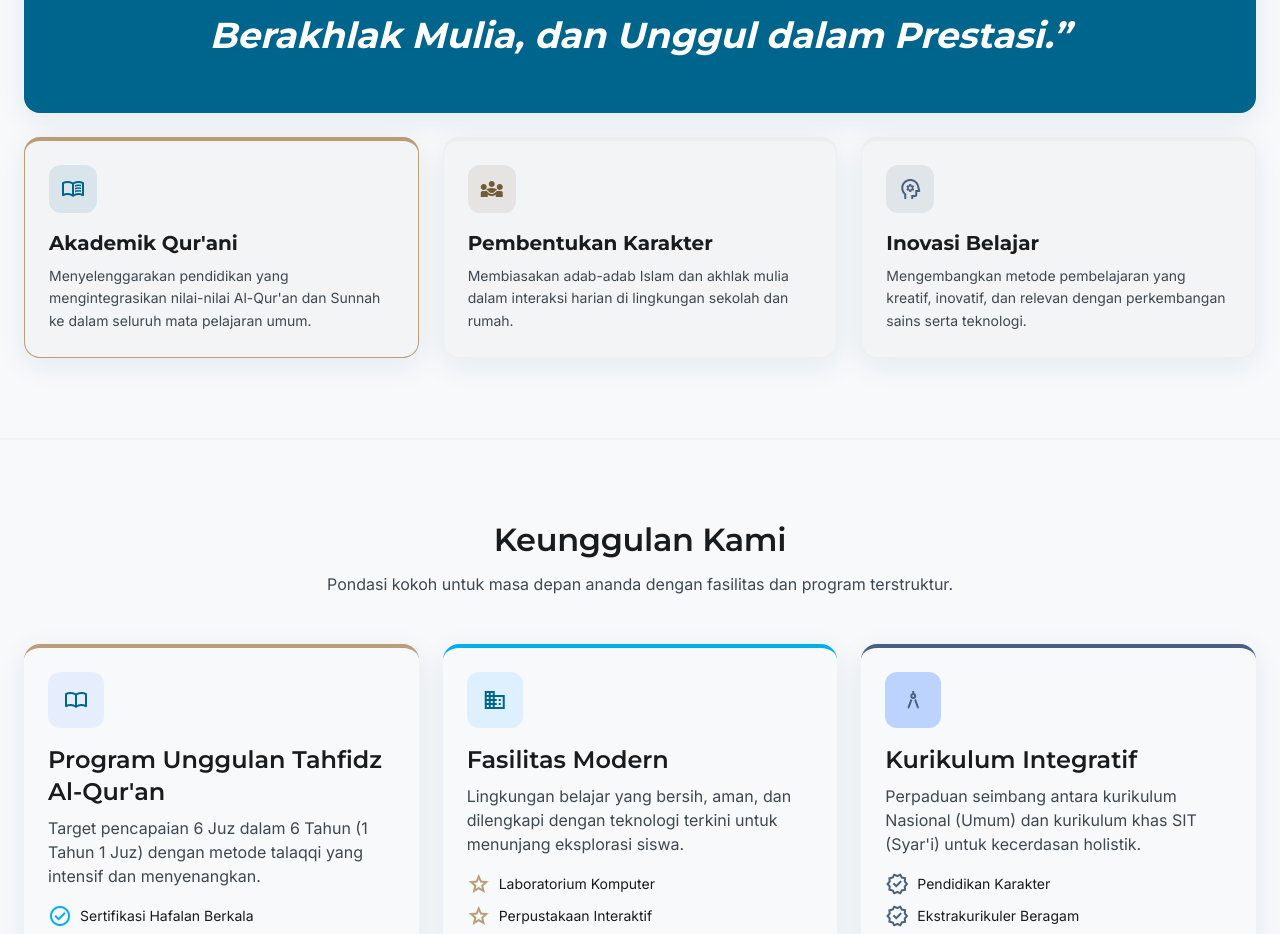
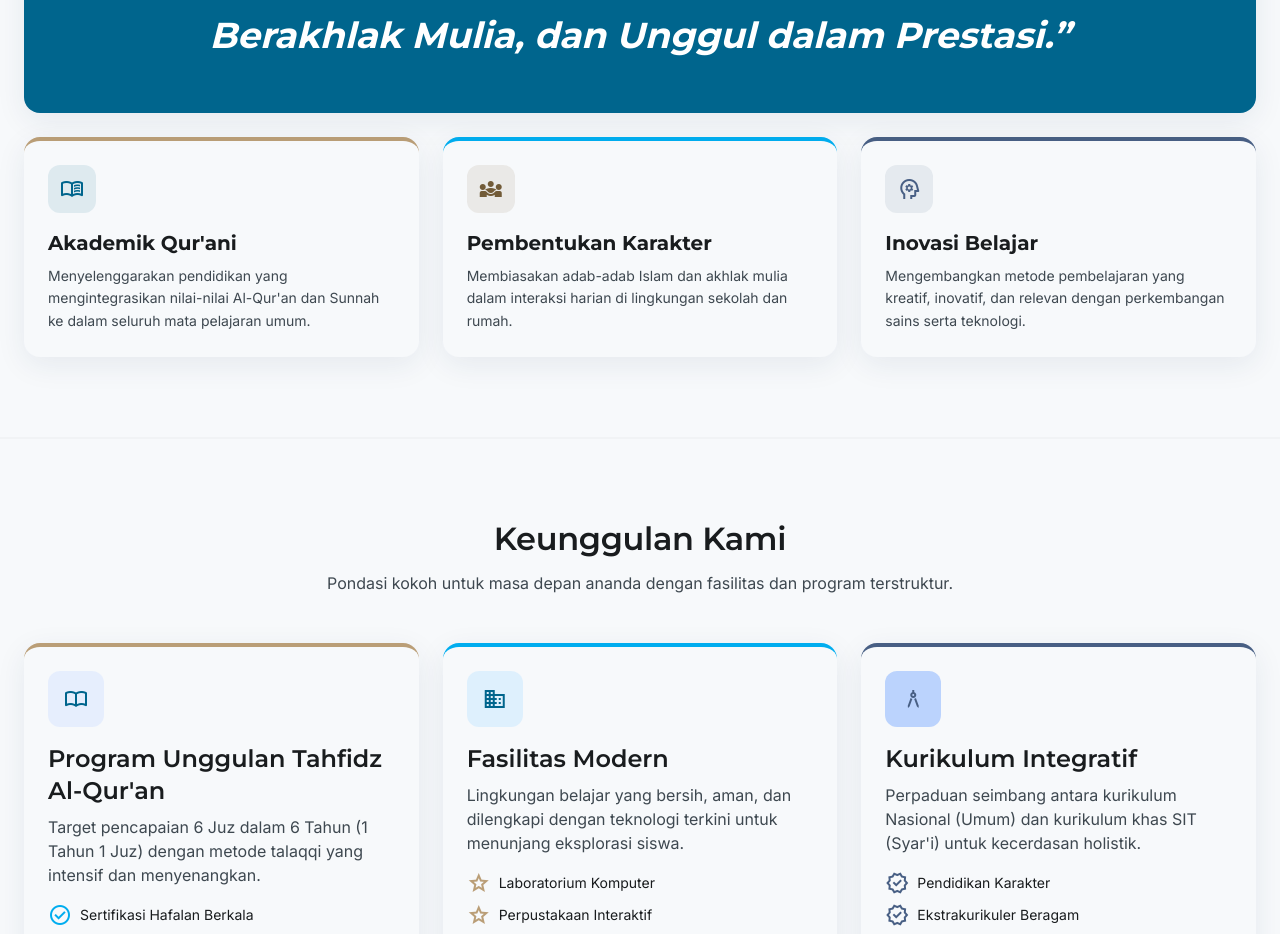
Before and after one commit to hafidzullah-onlearning/sdit-imam-syafii, a Next.js app: page /profil in a window 1280 px wide. Shown: the part 1361-2295 px from the top of the page. Built offline with nearby package versions, Linux system fonts and the light colour scheme.

Commit message:
feat: add VisiMisiBento component to display school vision and mission grid

```diff
--- a/src/components/VisiMisiBento.tsx
+++ b/src/components/VisiMisiBento.tsx
@@ -40,7 +40,7 @@ export default function VisiMisiBento() {
           </div>
 
           {/* Mission Card 1 */}
-          <div className="bg-surface-container-low p-6 rounded-2xl oceanic-shadow border-t-4 border-tertiary-container hover:-translate-y-1 transition-transform duration-300 border-x border-b border-surface-variant/30 flex flex-col justify-between">
+          <div className="bg-surface rounded-2xl p-md oceanic-shadow border-t-4 border-tertiary-container hover:-translate-y-1 transition-transform duration-300">
             <div>
               <div className="w-12 h-12 bg-primary/10 text-primary flex items-center justify-center rounded-xl mb-4">
                 <span className="material-symbols-outlined text-[28px]">menu_book</span>
@@ -55,7 +55,7 @@ export default function VisiMisiBento() {
           </div>
 
           {/* Mission Card 2 */}
-          <div className="bg-surface-container-low p-6 rounded-2xl oceanic-shadow border-t-4 border-primary-container hover:-translate-y-1 transition-transform duration-300 border-x border-b border-surface-variant/30 flex flex-col justify-between">
+          <div className="bg-surface rounded-2xl p-md oceanic-shadow border-t-4 border-primary-container hover:-translate-y-1 transition-transform duration-300">
             <div>
               <div className="w-12 h-12 bg-tertiary/10 text-tertiary flex items-center justify-center rounded-xl mb-4">
                 <span className="material-symbols-outlined text-[28px]">diversity_3</span>
@@ -70,7 +70,7 @@ export default function VisiMisiBento() {
           </div>
 
           {/* Mission Card 3 */}
-          <div className="bg-surface-container-low p-6 rounded-2xl oceanic-shadow border-t-4 border-secondary hover:-translate-y-1 transition-transform duration-300 border-x border-b border-surface-variant/30 flex flex-col justify-between">
+          <div className="bg-surface rounded-2xl p-md oceanic-shadow border-t-4 border-secondary hover:-translate-y-1 transition-transform duration-300">
             <div>
               <div className="w-12 h-12 bg-secondary/10 text-secondary flex items-center justify-center rounded-xl mb-4">
                 <span className="material-symbols-outlined text-[28px]">psychology</span>
@@ -83,6 +83,7 @@ export default function VisiMisiBento() {
               </p>
             </div>
           </div>
+
         </div>
       </div>
     </section>
```
